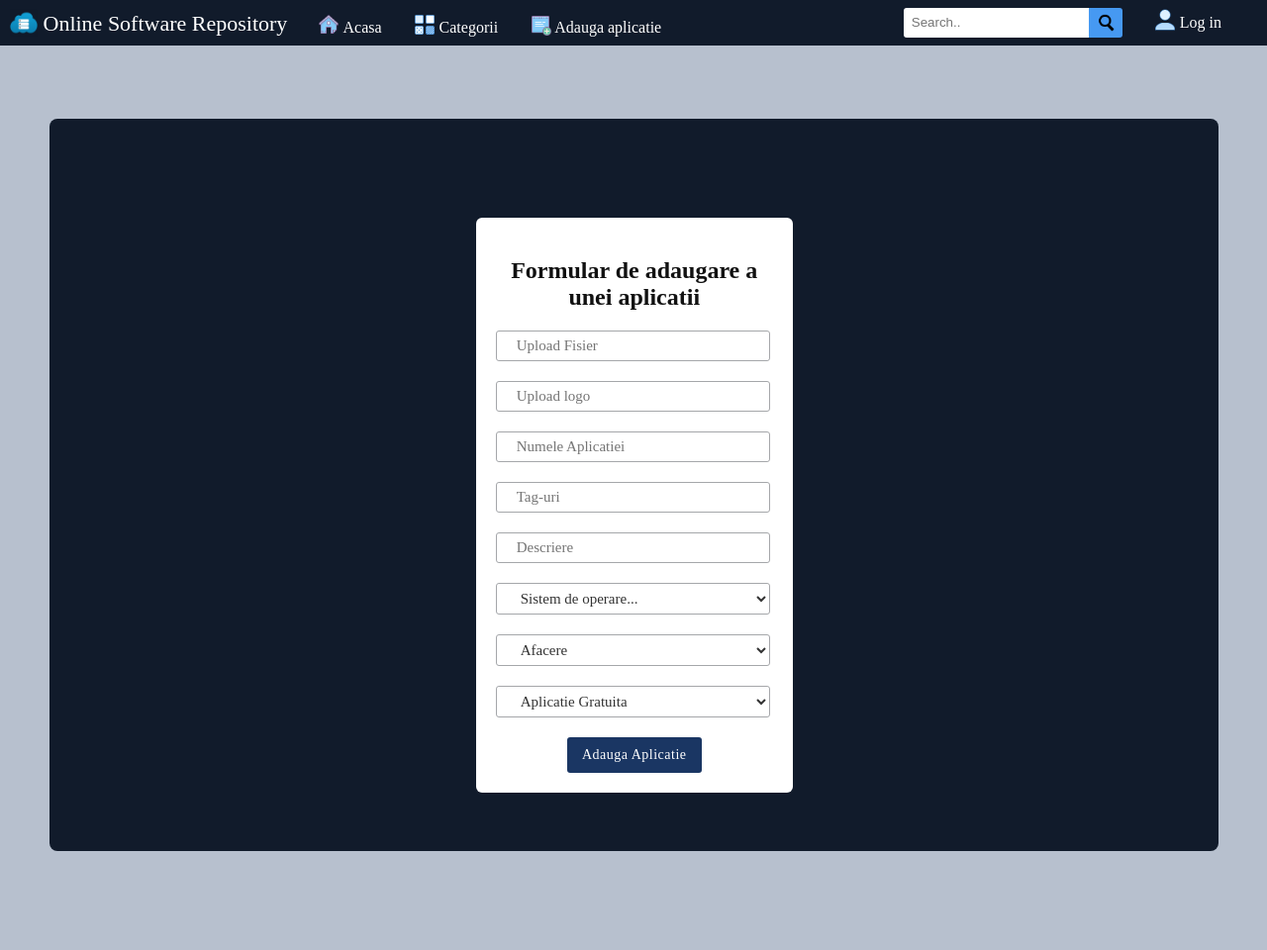
After one commit to adelin998/TW-Sofy, a PHP site: page /adauga.html in a window 1280 px wide. The commit adds this page. Shown: the whole page at 99% size. Run offline with PHP 8.4, Linux system fonts and the light colour scheme.

Commit message:
pagina de adauga aplicatie pe jumate facuta

```diff
--- /dev/null
+++ b/adauga.html
@@ -0,0 +1,96 @@
+<!DOCTYPE html>
+
+	 <html>
+
+	 <head>
+
+	 <meta charset="utf-8"/>
+
+	 <title>Online Software Repository</title>
+
+	 <link rel="stylesheet" type="text/css" href="css/style.css"/>
+
+	 <link rel='icon' href="img/fav.png">
+
+	 </head>
+
+	 <body>
+
+<!-- Bara de navigare -->
+	 <nav>
+	   <div class="topnav">
+  <p class="menuTitle"><img src="img/fav.png" width="28px" height="28px" style="margin-bottom: -6px;">  Online Software Repository</p>
+  <a href="#"><img src="img/home.png" width="22px" height="22px" style="margin-bottom: -3px;"> Acasa</a>
+  <a href="#"><img src="img/categories.png" width="22px" height="22px" style="margin-bottom: -3px;"> Categorii</a>
+    <a href="#"><img src="img/add.png" width="22px" height="22px" style="margin-bottom: -3px;"> Adauga aplicatie</a>
+     <a href="#" style="float: right;margin-right: 30px;margin-top: -5px"><img src="img/user.png" width="22px" height="22px" style="margin-bottom: -3px;"> Log in</a>
+  <form class="searchForm">
+  <input type="text" placeholder="Search..">
+  <button type="submit"><img src="img/searchIcon.png" width="22px" height="22px" style="margin-bottom: -3px;"></button>
+</form>
+</div>
+	 </nav>
+<!-- Sfarsit bara de navigare -->
+
+	 <section class="sectionAdauga" >
+
+	 	<div class="centerAdauga">
+
+	 			<div class="formAddAdauga">
+
+	 				<form>
+
+	 					<h1 class="h1Form"> Formular de adaugare a unei aplicatii </h1>
+	 					<input class="inputLogin" type="text" placeholder="Upload Fisier"><br>
+	 					<input class="inputLogin" type="text" placeholder="Upload logo"><br>
+	 					<input class="inputLogin" type="text" placeholder="Numele Aplicatiei"><br>
+	 					<input class="inputLogin" type="text" placeholder="Tag-uri"><br>
+	 					<input class="inputLogin" type="textarea" rows="4" cols="50" placeholder="Descriere"><br>
+	 					<select class="inputLogin" name="">
+	 						<option>Sistem de operare...</option>
+                        	<option value="alege">Windows 10</option>
+                        	<option value="alege">Windows XP</option>
+                        	<option value="alege">Windows Vista</option>
+                        	<option value="alege">Widnows 7</option>
+                        	<option value="alege">Windows 8</option>
+                        	<option value="alege">Windows NT</option>
+                        	<option value="alege">Linux</option>
+                        	<option value="alege">Mac OS</option>
+                        	<option value="alege">iOS</option>
+                        	<option value="alege">Android</option>
+                        </select>
+	 					<br>
+	 					<select class="inputLogin">
+                        	<option value="alege">Afacere</option>
+                        	<option value="alege">Arta si design</option>
+                        	<option value="alege">Comunicare</option>
+                        	<option value="alege">Cumparaturi</option>
+                        	<option value="alege">Divertisment</option>
+                        	<option value="alege">Domeniu Medical</option>
+                        	<option value="alege">Educatie</option>
+                        	<option value="alege">Familie</option>
+                        	<option value="alege">Jocuri</option>
+                        	<option value="alege">Altele</option>
+                        </select>
+	 					<br>
+	 					<select class="inputLogin">
+                        	<option value="alege">Aplicatie Gratuita</option>
+                        	<option value="alege">Aplicatie Contra Cost</option>
+                        </select>
+	 					<br>
+	 					<div class="regBtn">
+	 					<input class="buttonRegister" type="button" value="Adauga Aplicatie" >
+                        </div>
+	 				</form>
+	 			</div>
+	 	</div>
+	</section>
+
+
+
+
+
+
+     </body>
+
+     </html>
--- a/css/style.css
+++ b/css/style.css
@@ -87,6 +87,16 @@
 
 	}
 
+	.sectionAdauga{
+        min-height: 600px;
+        width:92.3%;
+        margin-bottom: 100px;
+        float:left;
+        margin-left: 50px;
+
+	}
+
+
 
 	.center{
 		width:77%;
@@ -126,6 +136,17 @@
         background: #111b2b;
 
    	}
+
+   	.centerAdauga{
+		width:100%;
+        min-height:740px;
+        float:left;
+        color:#fff;
+        border-radius: 8px;
+        background: #111b2b;
+
+   	}
+
 
 
 	.left{
@@ -387,6 +408,22 @@
 
 	}
 
+	.formAddAdauga{
+		width: 320px;
+		background: #fff ;
+		color: #111;
+		padding:20px 20px;
+		box-sizing: border-box;
+		top: 27%;
+		font-family:Gadugi;
+	    margin-left: auto;
+	    margin-right: auto;
+	    margin-top: 100px;
+	    border-radius: 6px;
+
+	}
+
+
 	.h1Form{
 		text-align: center;
 		font-family:Gadugi;
--- a/inregistrare.html
+++ b/inregistrare.html
@@ -44,7 +44,7 @@
 	 					<input class="inputLogin" type="text" placeholder="Nume Utilizator"><br>
 	 					<input class="inputLogin" type="text" placeholder="Numele Dvs."><br>
 	 					<input class="inputLogin" type="text" placeholder="Prenumele Dvs."><br>
-                        <select class="inputLogin">
+                        <select class="inputLogin" name="Sexul">
                         	<option value="Masculin">Sex Masculin</option>
                         	<option value="Feminin">Sex Feminin</option>
                         </select>
--- a/login.html
+++ b/login.html
@@ -41,9 +41,9 @@
 	 				<form>
 
 	 					<h1 class="h1Form"> Autentificare </h1>
-	 					<input class="inputLogin" type="text" placeholder="Nume Utilizator" class="placeholderLogin"><br>
-	 					<input class="inputLogin" type="password" placeholder="Parola"><br>
-	 					<a href="index.html"><input class="buttonLogin btn1" type="button" value="Autentificare"></a>
+	 					<input class="inputLogin" title="Minim 5 caractere de tipul A-Z, a-z , 0-9" pattern="[A-Za-z0-9][A-Za-z0-9][A-Za-z0-9][A-Za-z0-9][A-Za-z0-9]" type="text" placeholder="Nume Utilizator" class="placeholderLogin"><br>
+	 					<input class="inputLogin" title="Minim 5 caractere de tipul A-Z, a-z , 0-9" pattern="[A-Za-z0-9][A-Za-z0-9][A-Za-z0-9][A-Za-z0-9][A-Za-z0-9]" type="password" placeholder="Parola"><br>
+	 					<input class="buttonLogin btn1" type="submit" value="Autentificare"></a>
 	 					<a href="inregistrare.html"><input class="buttonLogin btn2" type="button" value="Inregistrare"></a>
 
 
```
